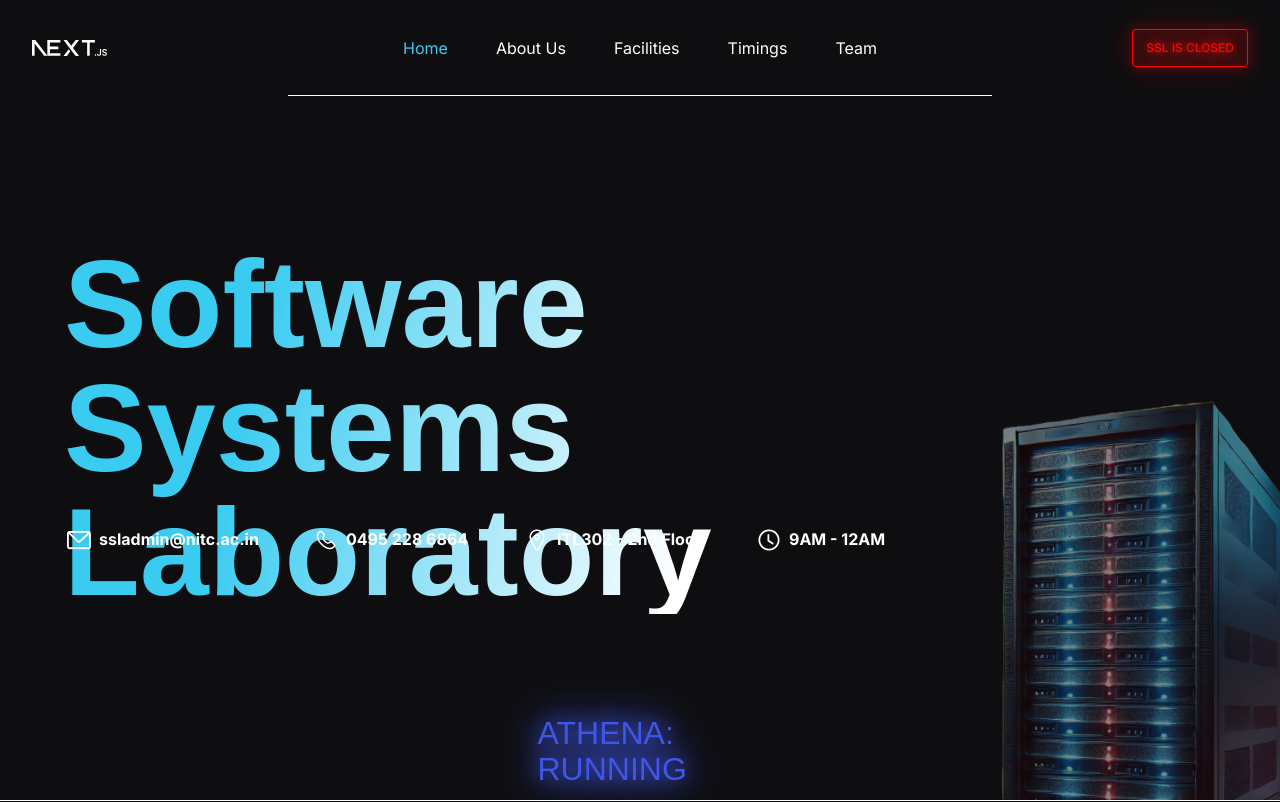
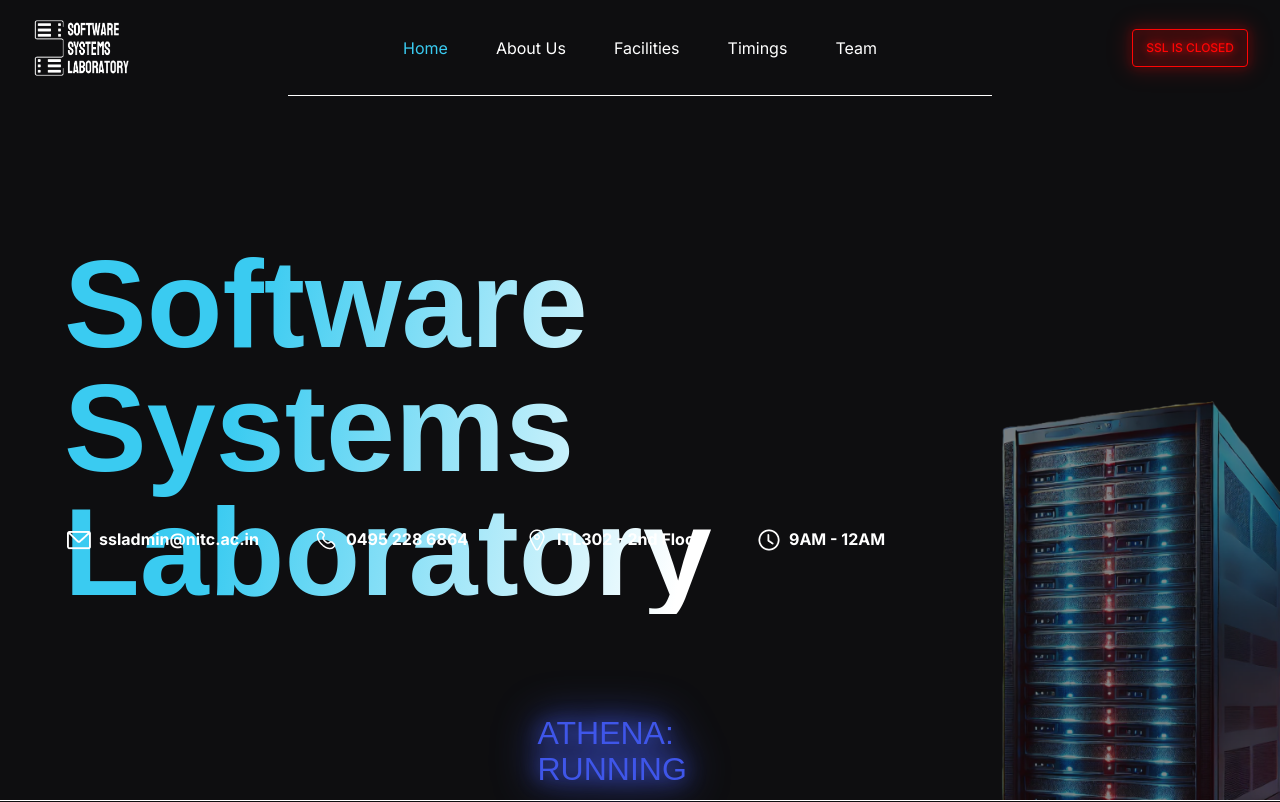
Before and after one commit to athena-server/athena-server.github.io, a Next.js app: page / in a window 1280 px wide. Shown: the top 802 px of the page. Built offline with nearby package versions, Linux system fonts and the light colour scheme; a web font is replaced by a local one.

Commit message:
minor change

```diff
--- a/src/components/Navbar/index.tsx
+++ b/src/components/Navbar/index.tsx
@@ -55,9 +55,12 @@ const Navbar = () => {
             background: opacity
         }}>
             <nav className="w-full max-w-[1920px] h-20 lg:h-24 flex items-center justify-between">
-                <div className='w-full lg:w-1/5 h-full flex items-center p-4 lg:px-8 lg:py-4 order-first z-[200]'>
-                    <img src="/Navbar/logo-temp.svg" width={75} height={75} alt="logo" />
+            <div className='w-full lg:w-1/5 h-full flex items-center p-4 lg:px-8 lg:py-4 order-first z-[200]'>
+                    <a href="/" onClick={(e) => { e.preventDefault(); router.push('/'); }}>
+                        <img src="/Navbar/logo.png" width={100} height={88} alt="logo" />
+                    </a>
                 </div>
+
                 <div className='w-full flex items-center justify-end lg:block lg:w-3/5 h-full p-2 lg:px-8 lg:py-4 order-last lg:order-1 z-[2]'>
                     <div className="hidden h-full lg:flex items-center relative justify-center gap-4">
                         {
```
Also changed, not shown: src/components/ReviewCard/index.tsx (+6 -4 lines), public/Navbar/logo.png (added).
